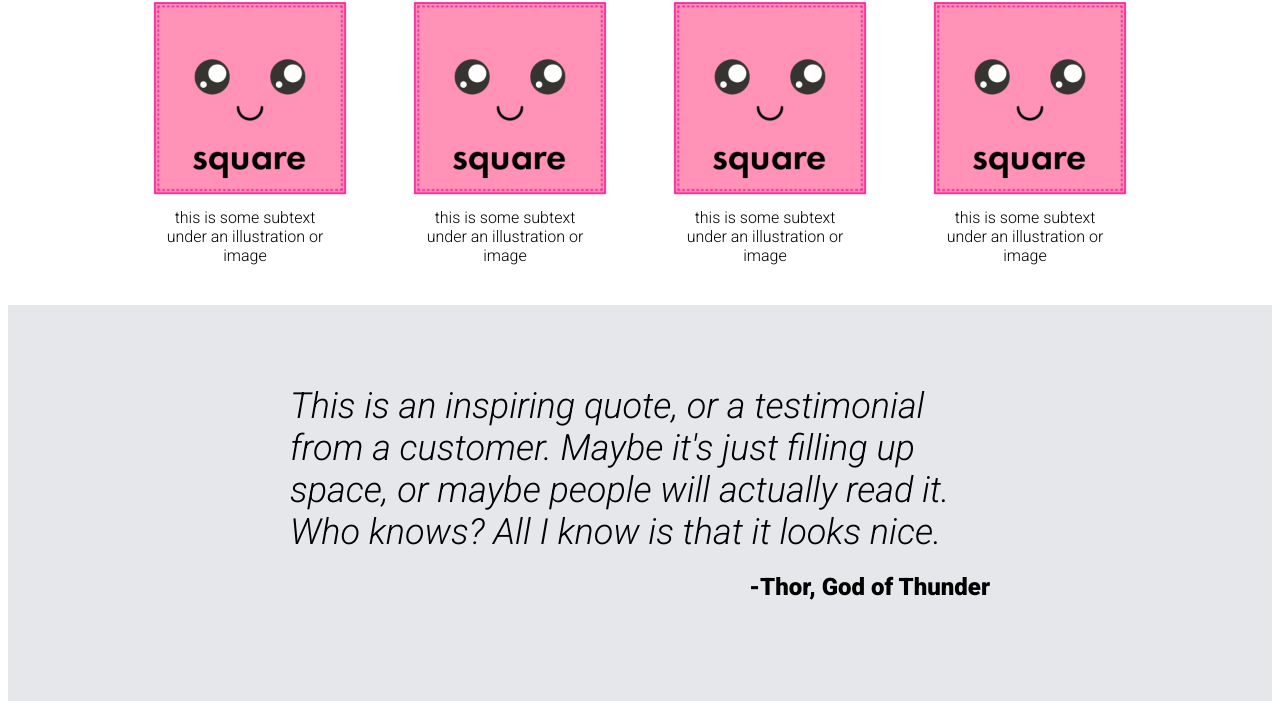
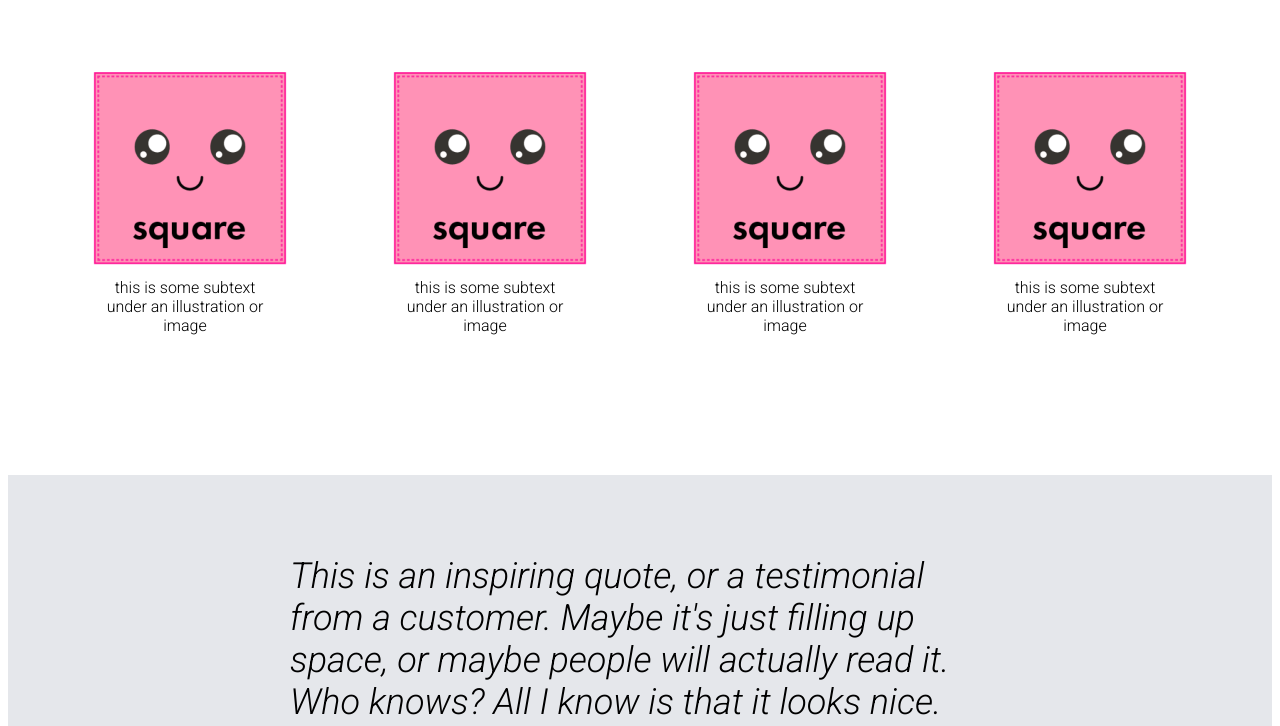
Before and after one commit to Tclewis13/odinLanding, a plain HTML site: page index.html in a window 1280 px wide. Shown: the part 520-1246 px from the top of the page. Drawn offline with Linux system fonts and the light colour scheme.

Commit message:
tidying margins

```diff
--- a/style.css
+++ b/style.css
@@ -48,6 +48,7 @@ a{
     flex-direction: column;
     margin: 50px;
     margin-left: 98px;
+    margin-bottom: 100px;
     width:420px;
     height:auto;
 }
@@ -84,7 +85,8 @@ a{
 .infoPair{
     display: flex;
     flex-direction: column;
-    margin:30px;
+    margin:50px;
+    margin-bottom: 130px;
 }
 .contentTitle{
   display:flex;
```
